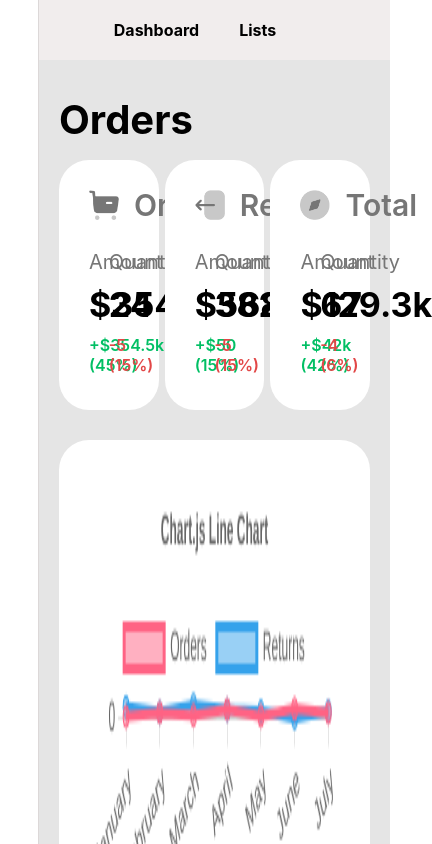
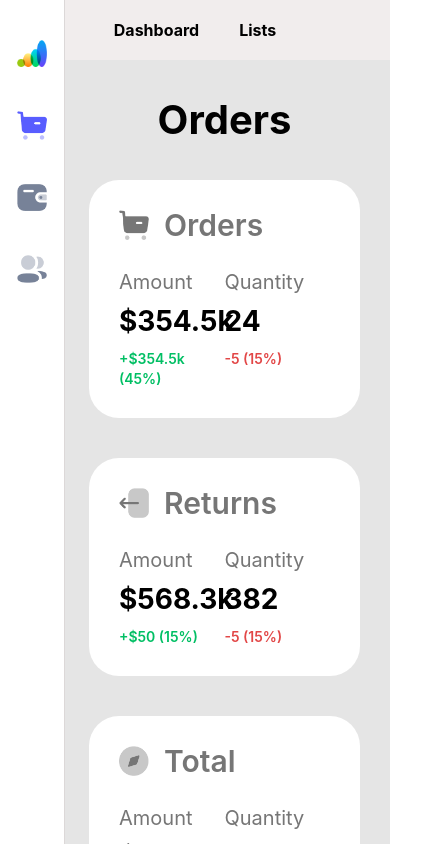
Before and after one commit to hakobyanviktoria8/test-my-app88, a React (Create React App) app: page /dashboard in a window 390 px wide. Shown: the top 844 px of the page, 432 px wide, since content can reach past the window. Built offline with nearby package versions, Linux system fonts and the light colour scheme.

Commit message:
dashboard responsive design

```diff
--- a/src/pages/lists.js
+++ b/src/pages/lists.js
@@ -2,10 +2,9 @@ import React from 'react';
 import Layout from '../components/Layout';
 
 export default function Lists() {
-    console.log("Lists")
   return (
     <Layout>
-        <h2>lists page</h2>
+        <h2>Lists page</h2>
     </Layout>
   );
 }
--- a/src/styles/dashboard.css
+++ b/src/styles/dashboard.css
@@ -5,7 +5,6 @@
     color: #000000;
 }
 .ordersWrapper{
-    height: 250px;
     display: flex;
     justify-content: space-between;
     margin-bottom: 30px;
@@ -65,3 +64,46 @@
 .graphikWrapper canvas{
     height: 100% !important;
 }
+
+/* media style */
+@media (max-width: 1024px) {
+    .dashboardWrapper h2 {
+        text-align: center;
+    }
+    .ordersWrapper{
+        flex-wrap: wrap;
+        justify-content: center;
+    }
+    .ordersWrapper>.cardOrder {
+        width: 400px;
+        margin: 20px;
+    }
+}
+@media (max-width: 768px) {
+    .leftMenu>a>img {
+        width: 30px;
+    }
+    .graphikWrapper{
+        height: auto;
+    }
+}
+@media (max-width: 425px) {
+    .leftMenu {
+        width: 65px;
+    }
+    .leftMenu>.logo {
+        width: auto;
+    }
+    .mainContentWrapper {
+        padding-left: 40px;
+    }
+    .cardOrder .content h4 {
+        font-size: 28px;
+    }
+    .cardOrder .content span {
+        font-size: 14px;
+    }
+    .ordersWrapper>.cardOrder {
+        margin: 20px 10px;
+    }
+}
```
